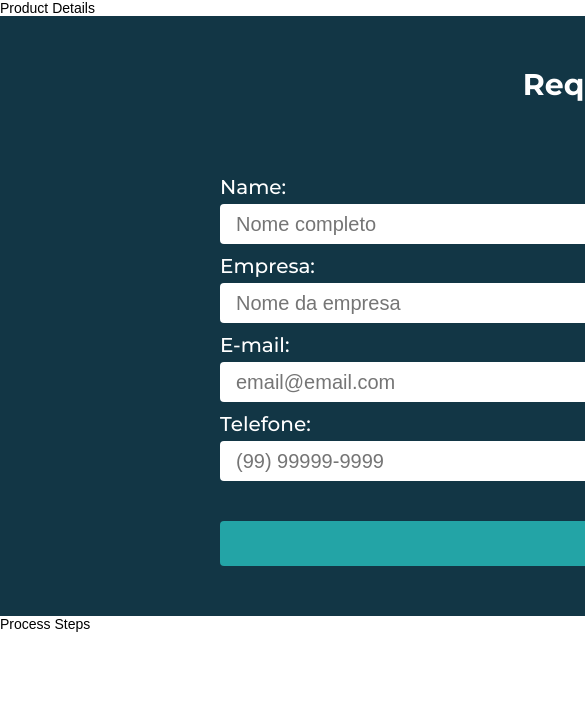
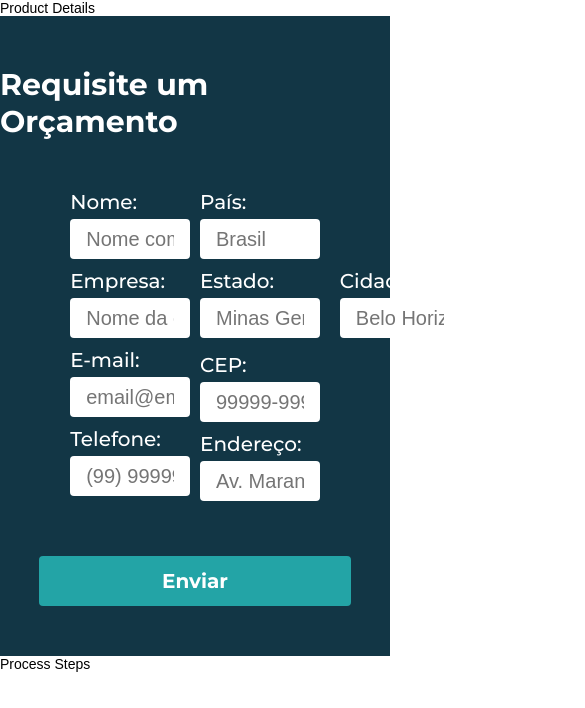
Before and after one commit to cpejr/IZT-web-frontend, a React (Vite) app: page /produto in a window 390 px wide. Shown: the top 708 px of the page, 585 px wide, since content can reach past the window. Built offline with nearby package versions, Linux system fonts and the light colour scheme.

Commit message:
feat: responsive form

```diff
--- a/src/components/features/BudgetForm/BudgetForm.jsx
+++ b/src/components/features/BudgetForm/BudgetForm.jsx
@@ -95,7 +95,7 @@ function BudgetForm() {
         <Information>
           <Section>
             <FormInput
-              label="Name:"
+              label="Nome:"
               name="name"
               placeholder="Nome completo"
               errors={errors}
@@ -131,7 +131,7 @@ function BudgetForm() {
 
           <Section>
             <FormMask
-              label="Pais:"
+              label="País:"
               name="country"
               defaultValue=""
               control={control}
@@ -168,7 +168,7 @@ function BudgetForm() {
             />
 
             <FormMask
-              label="Endereco:"
+              label="Endereço:"
               name="address"
               defaultValue=""
               control={control}
--- a/src/components/features/BudgetForm/Styles.jsx
+++ b/src/components/features/BudgetForm/Styles.jsx
@@ -8,8 +8,8 @@ export const Container = styled.div`
   padding: 50px 0px;
   gap: 50px;
 
-  width: 1440px;
-  height: 600px;
+  width: 100%;
+  height: auto;
 
   background-color: ${(props) => props.theme.colors.darkBlue};
 `;
@@ -29,13 +29,16 @@ export const Information = styled.div`
   justify-content: space-between;
   align-items: center;
 
-  width: 1000px;
+  width: 80%;
   height: 326px;
 `;
 
 export const Form = styled.div`
   display: flex;
   flex-direction: column;
+  width: 80%;
+  align-items: center;
+  justify-content: center;
 `;
 export const Section = styled.div`
   display: flex;
@@ -43,31 +46,29 @@ export const Section = styled.div`
   align-items: flex-start;
   gap: 10px;
 
-  width: 480px;
+  width: 48%;
   height: 326px;
 `;
 
 export const Subsection = styled.div`
   display: flex;
   flex-direction: row;
-  align-items: flex-start;
   padding: 0px;
-  gap: 10px;
-
-  width: 480px;
+  gap: 20px;
+  width: 100%;
   height: 74px;
 `;
 
 export const SendButton = styled.button`
-  align-self: flex-end;
+  align-self: center;
   color: white;
   background-color: ${(props) => props.theme.colors.greenishBlue};
   font-size: 20px;
   font-family: ${(props) => props.theme.fonts.montserrat};
-  font-weight: 500;
-  height: 45px;
-  margin-top: 20px;
-  width: 200px;
+  font-weight: 700;
+  height: 50px;
+  margin-top: 40px;
+  width: 35%;
   border: none;
   border-radius: 4px;
   @media (max-width: 700px) {
```
